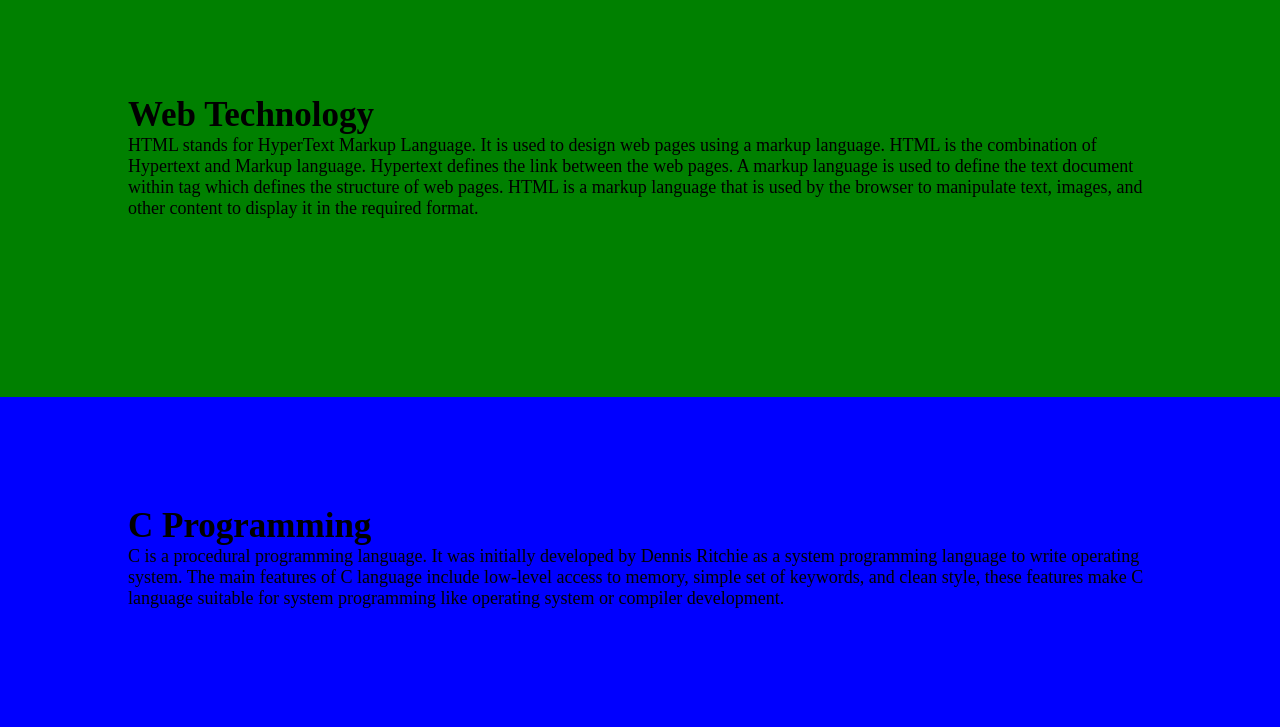
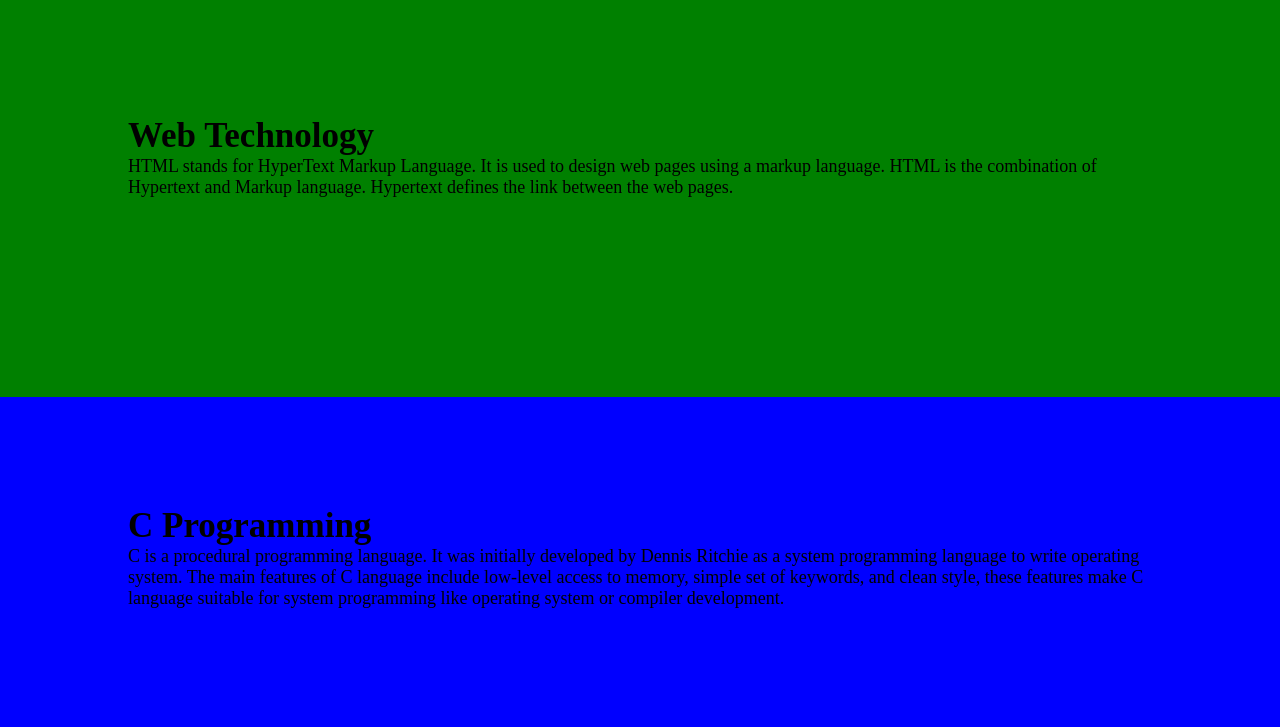
Before and after one commit to 4balpreet/website, a plain HTML site: page index.html in a window 1280 px wide. Shown: the part 73-800 px from the top of the page. Drawn offline with Linux system fonts and the light colour scheme.

Commit message:
Update index.html

```diff
--- a/index.html
+++ b/index.html
@@ -198,12 +198,7 @@
 					It is used to design web pages using a markup
 					language. HTML is the combination of Hypertext
 					and Markup language. Hypertext defines the
-					link between the web pages. A markup language
-					is used to define the text document within tag
-					which defines the structure of web pages.
-					HTML is a markup language that is used by the
-					browser to manipulate text, images, and other
-					content to display it in the required format.
+					link between the web pages.
 				</p>
 
 
```
